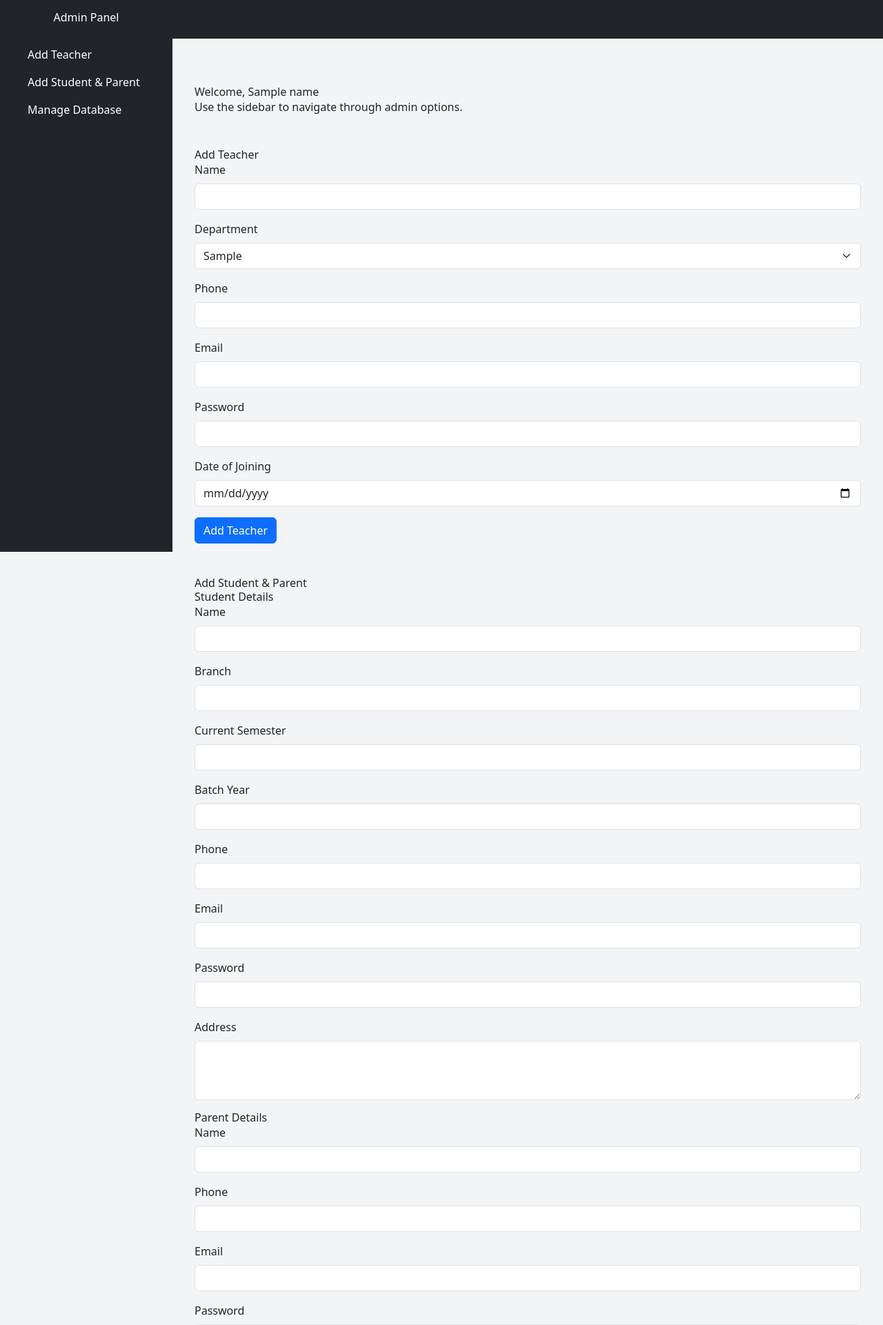
After one commit to avogadronuggies/sem6mini, a Django app: template main/templates/main/admin_dashboard.html in a window 1280 px wide. The commit adds this page. Shown: the top 1921 px of the page at 69% size. Run offline with Django 5.2, Linux system fonts and the light colour scheme; the template is opened without the code that fills it: most values are stand-ins (such as "Sample title", 1, 10 or a date in 2020); some libraries are stand-ins or nearby versions.

Commit message:
admin functionality

```diff
--- /dev/null
+++ b/main/templates/main/admin_dashboard.html
@@ -0,0 +1,314 @@
+{% extends 'main/base.html' %} {% block title %}Admin Dashboard{% endblock %}
+{%block content %}
+<div class="d-flex">
+  <!-- Sidebar -->
+  <nav
+    class="sidebar bg-dark text-white p-3"
+    style="
+      width: 250px;
+      height: 100vh;
+      position: fixed;
+      top: 0;
+      left: 0;
+      overflow-y: auto;
+    "
+  >
+    <h4 class="text-center">Admin Panel</h4>
+    <ul class="nav flex-column mt-4">
+      <li class="nav-item">
+        <a class="nav-link text-white" href="#add-teacher">
+          <i class="fas fa-chalkboard-teacher me-2"></i>Add Teacher
+        </a>
+      </li>
+      <li class="nav-item">
+        <a class="nav-link text-white" href="#add-student">
+          <i class="fas fa-user-graduate me-2"></i>Add Student & Parent
+        </a>
+      </li>
+      <li class="nav-item">
+        <a class="nav-link text-white" href="#manage-database">
+          <i class="fas fa-database me-2"></i>Manage Database
+        </a>
+      </li>
+    </ul>
+  </nav>
+
+  <!-- Main Content -->
+  <div
+    class="main-content"
+    style="margin-left: 250px; padding: 20px; width: calc(100% - 250px)"
+  >
+    <h2>Welcome, {{ name }}</h2>
+    <p>Use the sidebar to navigate through admin options.</p>
+
+    <!-- Add Teacher Section -->
+    <section id="add-teacher" class="mt-5">
+      <h3>Add Teacher</h3>
+      <form method="POST">
+        {% csrf_token %}
+        <input type="hidden" name="action" value="add_teacher" />
+        <div class="mb-3">
+          <label for="teacher-name" class="form-label">Name</label>
+          <input
+            type="text"
+            class="form-control"
+            id="teacher-name"
+            name="name"
+            required
+          />
+        </div>
+        <div class="mb-3">
+          <label for="department-id" class="form-label">Department</label>
+          <select
+            class="form-select"
+            id="department-id"
+            name="department_id"
+            required
+          >
+            {% for department in departments %}
+            <option value="{{ department.0 }}">{{ department.1 }}</option>
+            {% endfor %}
+          </select>
+        </div>
+        <div class="mb-3">
+          <label for="teacher-phone" class="form-label">Phone</label>
+          <input
+            type="text"
+            class="form-control"
+            id="teacher-phone"
+            name="phone"
+            required
+          />
+        </div>
+        <div class="mb-3">
+          <label for="teacher-email" class="form-label">Email</label>
+          <input
+            type="email"
+            class="form-control"
+            id="teacher-email"
+            name="email"
+            required
+          />
+        </div>
+        <div class="mb-3">
+          <label for="teacher-password" class="form-label">Password</label>
+          <input
+            type="password"
+            class="form-control"
+            id="teacher-password"
+            name="password"
+            required
+          />
+        </div>
+        <div class="mb-3">
+          <label for="date-of-joining" class="form-label"
+            >Date of Joining</label
+          >
+          <input
+            type="date"
+            class="form-control"
+            id="date-of-joining"
+            name="date_of_joining"
+            required
+          />
+        </div>
+        <button type="submit" class="btn btn-primary">Add Teacher</button>
+      </form>
+    </section>
+
+    <!-- Add Student & Parent Section -->
+    <section id="add-student" class="mt-5">
+      <h3>Add Student & Parent</h3>
+      <form method="POST">
+        {% csrf_token %}
+        <input type="hidden" name="action" value="add_student" />
+        <h4>Student Details</h4>
+        <div class="mb-3">
+          <label for="student-name" class="form-label">Name</label>
+          <input
+            type="text"
+            class="form-control"
+            id="student-name"
+            name="name"
+            required
+          />
+        </div>
+        <div class="mb-3">
+          <label for="branch" class="form-label">Branch</label>
+          <input
+            type="text"
+            class="form-control"
+            id="branch"
+            name="branch"
+            required
+          />
+        </div>
+        <div class="mb-3">
+          <label for="current-semester" class="form-label"
+            >Current Semester</label
+          >
+          <input
+            type="number"
+            class="form-control"
+            id="current-semester"
+            name="current_semester"
+            required
+          />
+        </div>
+        <div class="mb-3">
+          <label for="batch-year" class="form-label">Batch Year</label>
+          <input
+            type="number"
+            class="form-control"
+            id="batch-year"
+            name="batch_year"
+            required
+          />
+        </div>
+        <div class="mb-3">
+          <label for="student-phone" class="form-label">Phone</label>
+          <input
+            type="text"
+            class="form-control"
+            id="student-phone"
+            name="phone"
+            required
+          />
+        </div>
+        <div class="mb-3">
+          <label for="student-email" class="form-label">Email</label>
+          <input
+            type="email"
+            class="form-control"
+            id="student-email"
+            name="email"
+            required
+          />
+        </div>
+        <div class="mb-3">
+          <label for="student-password" class="form-label">Password</label>
+          <input
+            type="password"
+            class="form-control"
+            id="student-password"
+            name="password"
+            required
+          />
+        </div>
+        <div class="mb-3">
+          <label for="student-address" class="form-label">Address</label>
+          <textarea
+            class="form-control"
+            id="student-address"
+            name="address"
+            rows="3"
+            required
+          ></textarea>
+        </div>
+
+        <h4>Parent Details</h4>
+        <div class="mb-3">
+          <label for="parent-name" class="form-label">Name</label>
+          <input
+            type="text"
+            class="form-control"
+            id="parent-name"
+            name="parent_name"
+            required
+          />
+        </div>
+        <div class="mb-3">
+          <label for="parent-phone" class="form-label">Phone</label>
+          <input
+            type="text"
+            class="form-control"
+            id="parent-phone"
+            name="parent_phone"
+            required
+          />
+        </div>
+        <div class="mb-3">
+          <label for="parent-email" class="form-label">Email</label>
+          <input
+            type="email"
+            class="form-control"
+            id="parent-email"
+            name="parent_email"
+            required
+          />
+        </div>
+        <div class="mb-3">
+          <label for="parent-password" class="form-label">Password</label>
+          <input
+            type="password"
+            class="form-control"
+            id="parent-password"
+            name="parent_password"
+            required
+          />
+        </div>
+        <div class="mb-3">
+          <label for="parent-occupation" class="form-label">Occupation</label>
+          <input
+            type="text"
+            class="form-control"
+            id="parent-occupation"
+            name="parent_occupation"
+            required
+          />
+        </div>
+        <div class="mb-3">
+          <label for="parent-address" class="form-label">Address</label>
+          <textarea
+            class="form-control"
+            id="parent-address"
+            name="parent_address"
+            rows="3"
+            required
+          ></textarea>
+        </div>
+        <div class="mb-3">
+          <label for="relation-to-student" class="form-label"
+            >Relation to Student</label
+          >
+          <select
+            class="form-select"
+            id="relation-to-student"
+            name="relation_to_student"
+            required
+          >
+            <option value="father">Father</option>
+            <option value="mother">Mother</option>
+            <option value="guardian">Guardian</option>
+          </select>
+        </div>
+        <button type="submit" class="btn btn-primary">
+          Add Student & Parent
+        </button>
+      </form>
+    </section>
+
+    <!-- Manage Database Section -->
+    <section id="manage-database" class="mt-5">
+      <h3>Manage Database</h3>
+      <p>Perform advanced database operations here.</p>
+      <form method="POST">
+        {% csrf_token %}
+        <input type="hidden" name="action" value="manage_database" />
+        <div class="mb-3">
+          <label for="sql-query" class="form-label">SQL Query</label>
+          <textarea
+            class="form-control"
+            id="sql-query"
+            name="sql_query"
+            rows="5"
+            placeholder="Enter your SQL query here..."
+            required
+          ></textarea>
+        </div>
+        <button type="submit" class="btn btn-danger">Execute Query</button>
+      </form>
+    </section>
+  </div>
+</div>
+{% endblock %}
--- a/main/urls.py
+++ b/main/urls.py
@@ -13,4 +13,5 @@ urlpatterns = [
     path('fetch_records/', views.fetch_records, name='fetch_records'),
     path('submit_feedback/', views.submit_feedback, name='submit_feedback'),
     path('edit_profile/', views.edit_profile, name='edit_profile'),
+    path('admin_dashboard/', views.admin_dashboard, name='admin_dashboard'),
 ]
```
Also changed, not shown: main/templates/main/login.html (+13 -16 lines), main/views.py (+144 -7 lines), main/templates/main/edit_parent.html (added), main/templates/main/edit_student.html (added).
